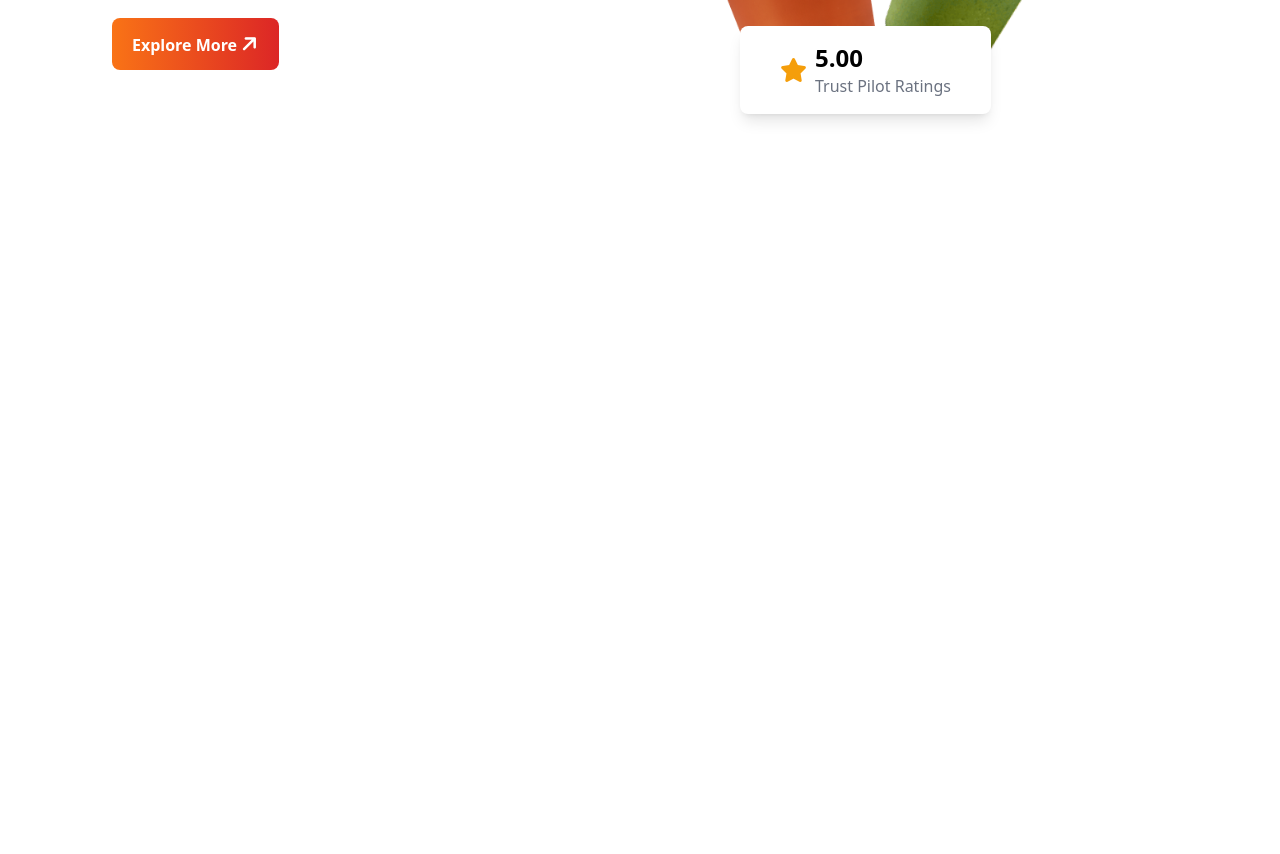
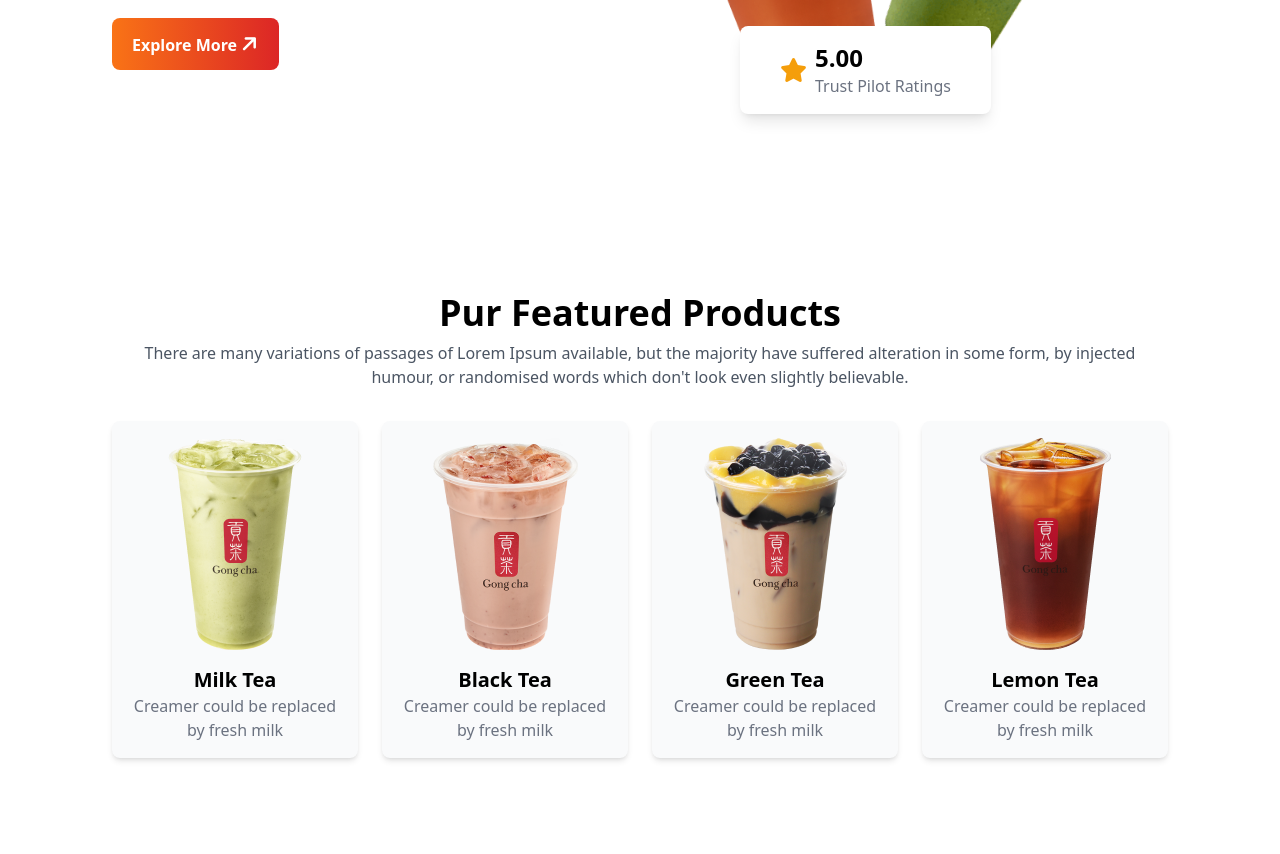
Before and after one commit to sh-hridoy001/Tea_House, a website: page public/index.html in a window 1280 px wide. Shown: the part 334-1188 px from the top of the page. Before the commit the page ends 800 px from the top, so only its background shows below. Drawn offline with nearby package versions, Linux system fonts and the light colour scheme.

Commit message:
featured done

```diff
--- a/public/index.html
+++ b/public/index.html
@@ -35,7 +35,7 @@
    <main class="max-w-screen-xl mx-auto px-16 lg:px-28">
 
     <!-- Header Section -->
-    <header class="flex pt-10 mb-20">
+    <header class="lg:flex pt-10 mb-20">
       <!-- Text -->
       <div>
         <h1 class="text-5xl md:text-7xl">It's good <br>tea time at The <br> Tea House</h1>
@@ -64,6 +64,49 @@
       </div>
     </header>
 
+    <!-- Featured Products Section -->
+     <section class="py-8 lg:py-24">
+        <!-- Title -->
+         <div class="text-center mb-8">
+            <h1 class="text-3xl md:text-4xl font-bold mb-2">Pur Featured Products</h1>
+            <p class="text-gray-600 mx-auto">There are many variations of passages of Lorem Ipsum available, but the majority have suffered alteration in some form, by injected humour, or randomised words which don't look even slightly believable. </p>
+         </div>
+         <!--  Grid cards-->
+         <div class="grid grid-cols-1 md:grid-cols-2 lg:grid-cols-4  gap-6 text-center">
+           <!-- Product Card-->
+            <div class="rounded-lg shadow-md bg-gray-50      overflow-hidden">
+              <img src="/images/tea-1.png" alt="" class="mx-auto pt-4 ">
+              <div class="p-4">
+                <h2 class="font-bold text-xl ">Milk Tea</h2>
+                <p class="text-gray-500">Creamer could be replaced by fresh milk</p>
+              </div>
+            </div>
+           <!-- Product Card-->
+            <div class="rounded-lg shadow-md bg-gray-50      overflow-hidden">
+              <img src="/images/tea-2.png" alt="" class="mx-auto pt-4 ">
+              <div class="p-4">
+                <h2 class="font-bold text-xl ">Black Tea</h2>
+                <p class="text-gray-500">Creamer could be replaced by fresh milk</p>
+              </div>
+            </div>
+           <!-- Product Card-->
+            <div class="rounded-lg shadow-md bg-gray-50      overflow-hidden">
+              <img src="/images/tea-3.png" alt="" class="mx-auto pt-4 ">
+              <div class="p-4">
+                <h2 class="font-bold text-xl ">Green Tea</h2>
+                <p class="text-gray-500">Creamer could be replaced by fresh milk</p>
+              </div>
+            </div>
+           <!-- Product Card-->
+            <div class="rounded-lg shadow-md bg-gray-50      overflow-hidden">
+              <img src="/images/tea-4.png" alt="" class="mx-auto pt-4 ">
+              <div class="p-4">
+                <h2 class="font-bold text-xl ">Lemon Tea</h2>
+                <p class="text-gray-500">Creamer could be replaced by fresh milk</p>
+              </div>
+            </div>
+         </div>
+     </section>
    </main>
 </body>
 </html>
```
